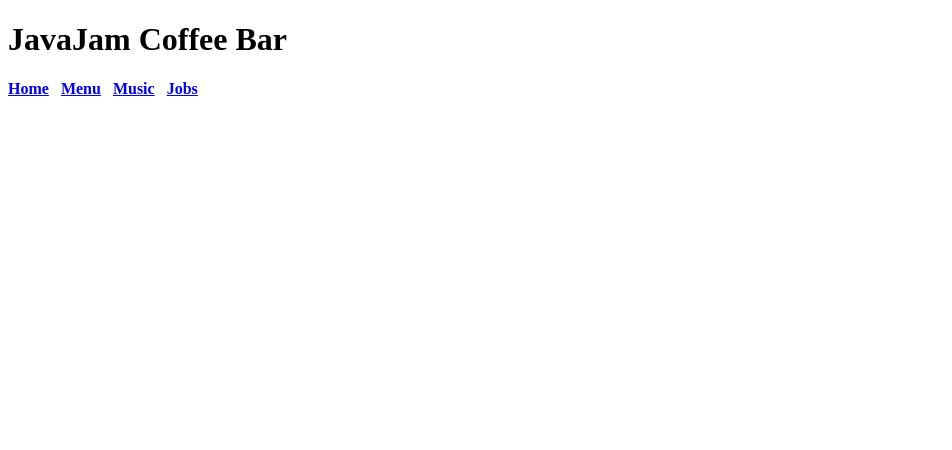
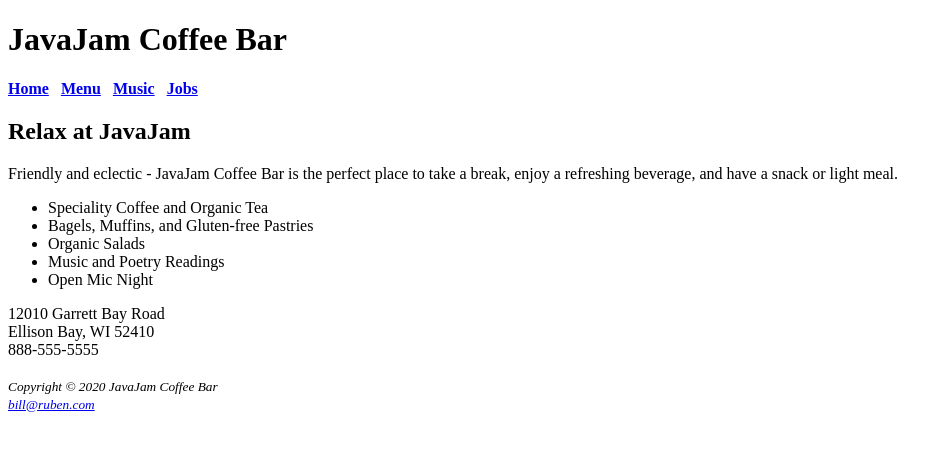
Before and after one commit to sdev153fl26/sdev153fl26, a plain HTML site: page ch02/index.html in a window 1280 px wide. Shown: the whole page, without its empty margins (0-952 px from the left). Drawn offline with Linux system fonts and the light colour scheme.

Commit message:
ch2 case

```diff
--- a/ch02/index.html
+++ b/ch02/index.html
@@ -12,9 +12,35 @@
 <nav>
   <b><a href="index.html">Home</a> &nbsp;
      <a href="menu.html">Menu</a> &nbsp;
-	 <a href="music.html">Music</a> &nbsp;
+	   <a href="music.html">Music</a> &nbsp;
      <a href="jobs.html">Jobs</a>
   </b>
 </nav>
+<main>
+  <h2>Relax at JavaJam</h2>
+  <p>
+    Friendly and eclectic - JavaJam Coffee Bar
+    is the perfect place to take a break, enjoy
+    a refreshing beverage, and have a snack or
+    light meal.
+  </p>
+  <ul>
+    <li>Speciality Coffee and Organic Tea</li>
+    <li>Bagels, Muffins, and Gluten-free Pastries</li>
+    <li>Organic Salads</li>
+    <li>Music and Poetry Readings</li>
+    <li>Open Mic Night</li>
+  </ul>
+  <div>
+    12010 Garrett Bay Road<br>
+    Ellison Bay, WI 52410<br>
+    888-555-5555<br><br>
+  </div>
+</main>
+<footer>
+    <small><i>Copyright &copy; 2020 JavaJam Coffee Bar<br>
+     <a href="mailto:bill@ruben.com">bill@ruben.com</a>
+    </i></small>
+</footer>
 </body>
 </html>
```
Also changed, not shown: ch02/menu.html (added, +54 -0 lines), ch02/MenuValid.png (added), ch02/indexValid.png (added).
